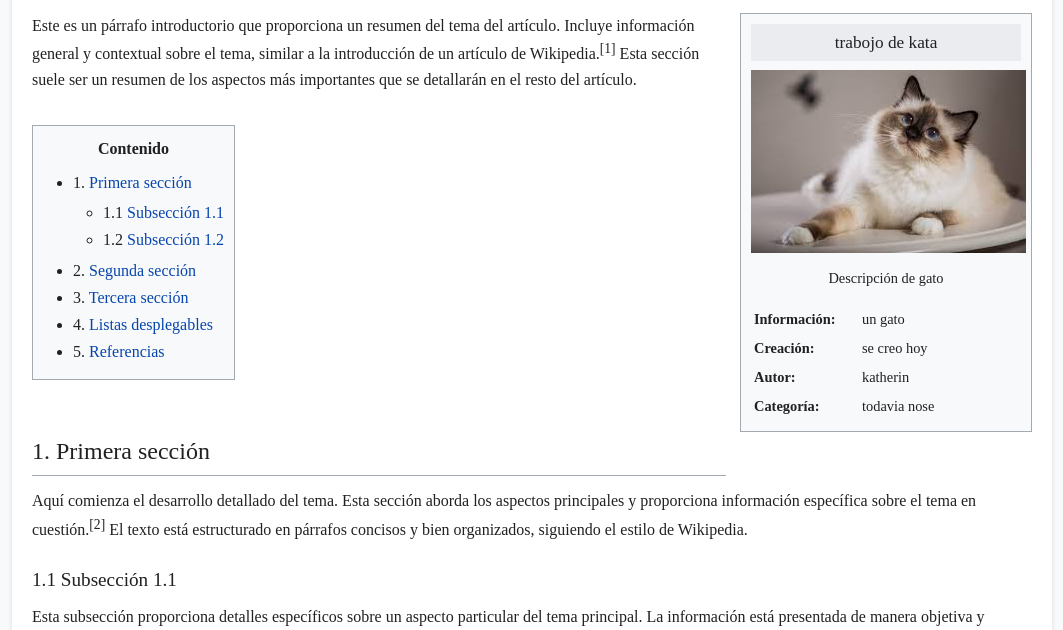
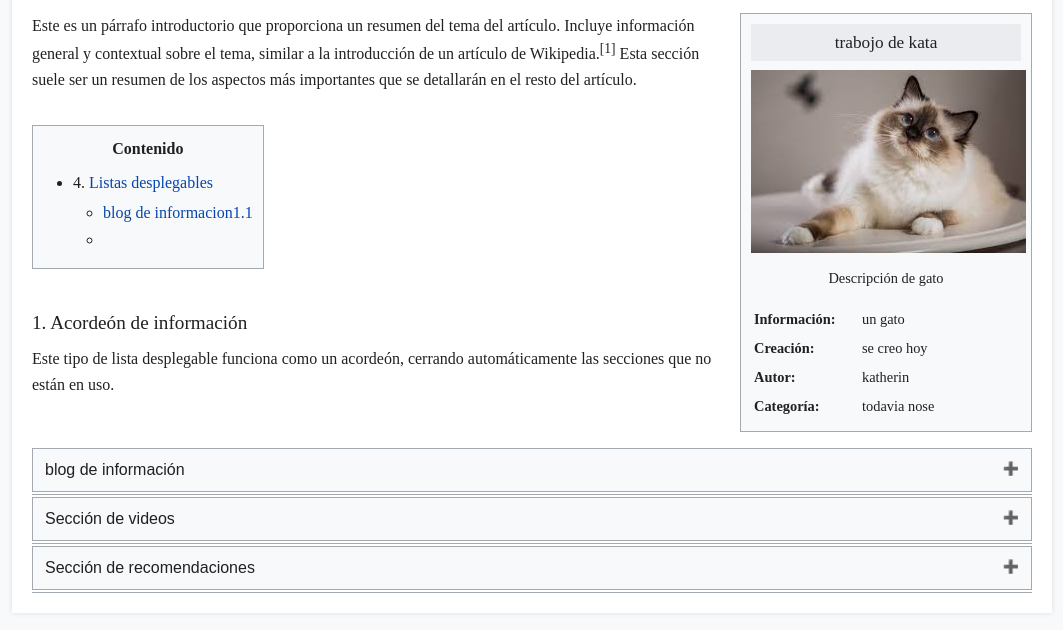
Before and after one commit to Donuribe/proyecto, a plain HTML site: page index.html in a window 1280 px wide. Shown: the part 136-766 px from the top of the page, without its empty margins (108-1171 px from the left). Drawn offline with Linux system fonts and the light colour scheme.

Commit message:
delete de contenido

```diff
--- a/index.html
+++ b/index.html
@@ -47,19 +47,22 @@
         <div class="toc">
             <div class="toc-title">Contenido</div>
             <ul>
-                <li>1. <a href="#seccion1">Primera sección</a>
+                <!-- <li>1. <a href="#seccion1">Primera sección</a>
                     <ul>
                         <li>1.1 <a href="#subseccion1-1">Subsección 1.1</a></li>
                         <li>1.2 <a href="#subseccion1-2">Subsección 1.2</a></li>
                     </ul>
                 </li>
                 <li>2. <a href="#seccion2">Segunda sección</a></li>
-                <li>3. <a href="#seccion3">Tercera sección</a></li>
+                <li>3. <a href="#seccion3">Tercera sección</a></li> -->
                 <li>4. <a href="#listas-desplegables">Listas desplegables</a></li>
-                <li>5. <a href="#referencias">Referencias</a></li>
+                <ul>
+                    <li><a href="#blog de informacion1-1 ">blog de informacion1.1</a></li>
+                    <li><a href=""></a></li>
+                </ul>
             </ul>
         </div>
-
+<!--
         <h2 id="seccion1">1. Primera sección</h2>
         <p>Aquí comienza el desarrollo detallado del tema. Esta sección aborda los aspectos principales y proporciona información específica sobre el tema en cuestión.<sup class="reference">[2]</sup> El texto está estructurado en párrafos concisos y bien organizados, siguiendo el estilo de Wikipedia.</p>
 
@@ -77,7 +80,7 @@
 
         <h2 id="listas-desplegables">4. Listas desplegables</h2>
         <p>En esta sección se presentan diferentes tipos de listas desplegables para organizar información de manera compacta y fácil de navegar.</p>
-
+         -->
         <!-- <h3>4.1 Lista desplegable simple</h3>
         <button class="collapsible">Haz clic para ver más información sobre el tema 1</button>
         <div class="content">
@@ -96,21 +99,21 @@
             <p>La organización de la información en listas desplegables ayuda a mejorar la legibilidad del artículo y permite al lector centrarse en los aspectos que más le interesan.</p>
         </div> -->
 
-        <h3>4.2 Acordeón de información</h3>
+        <h3>1. Acordeón de información</h3>
         <p>Este tipo de lista desplegable funciona como un acordeón, cerrando automáticamente las secciones que no están en uso.</p>
 
-        <button class="accordion">Sección 1 del acordeón</button>
+        <button class="accordion">blog de información</button>
         <div class="panel">
             <p>Información detallada sobre la sección 1. El formato de acordeón es útil cuando se quiere presentar varias categorías de información, pero manteniendo visible solo una a la vez.</p>
             <p>Esto ayuda a reducir la sobrecarga visual y permite una navegación más fluida por el contenido.</p>
         </div>
 
-        <button class="accordion">Sección 2 del acordeón</button>
+        <button class="accordion">Sección de videos </button>
         <div class="panel">
             <p>Información detallada sobre la sección 2. Este formato es particularmente útil para mostrar información categorizada o para responder a preguntas frecuentes.</p>
         </div>
 
-       <button class="accordion">Sección 3 del acordeón</button>
+       <button class="accordion">Sección de recomendaciones </button>
         <div class="panel">
             <p>Información detallada sobre la sección 3. Al hacer clic en esta sección, las demás se contraen automáticamente, lo que facilita la lectura y navegación.</p>
             <ul>
@@ -120,7 +123,7 @@
             </ul>
         </div>
 
-        <h2 id="referencias">5. Referencias</h2>
+        <!-- <h2 id="referencias">5. Referencias</h2>
         <div class="references">
             <ol>
                 <li id="ref1">Apellido, Nombre (Año). "Título del artículo". Nombre de la publicación. pp. 45-67.</li>
@@ -128,12 +131,12 @@
                 <li id="ref3">Apellido, Nombre (Año). "Título del artículo académico". Nombre de la revista académica. Vol. 10, No. 2.</li>
                 <li id="ref4">Nombre del sitio web (Año). "Título de la página web". Recuperado el [fecha].</li>
             </ol>
-        </div>
+        </div> -->
 
-        <div class="categories">
+        <!-- <div class="categories">
             Categorías: <a href="#">Categoría 1</a> | <a href="#">Categoría 2</a> | <a href="#">Categoría 3</a>
         </div>
     </div>
 
     <script src="blog.js"></script>
-    </html>
+    </html> -->
```
